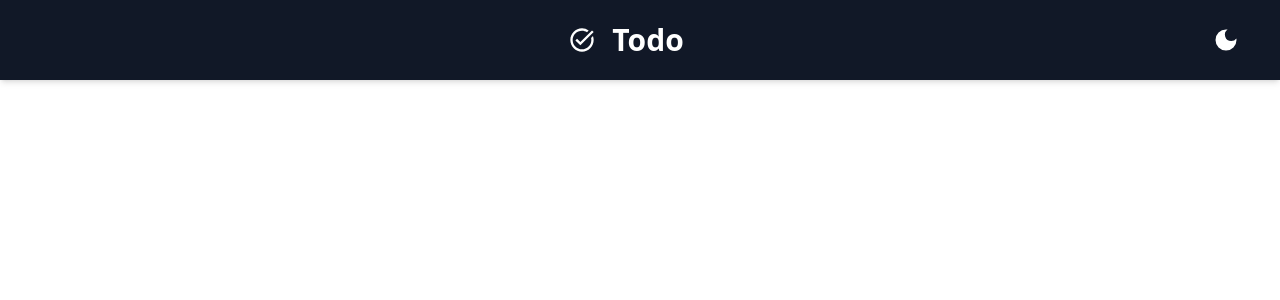
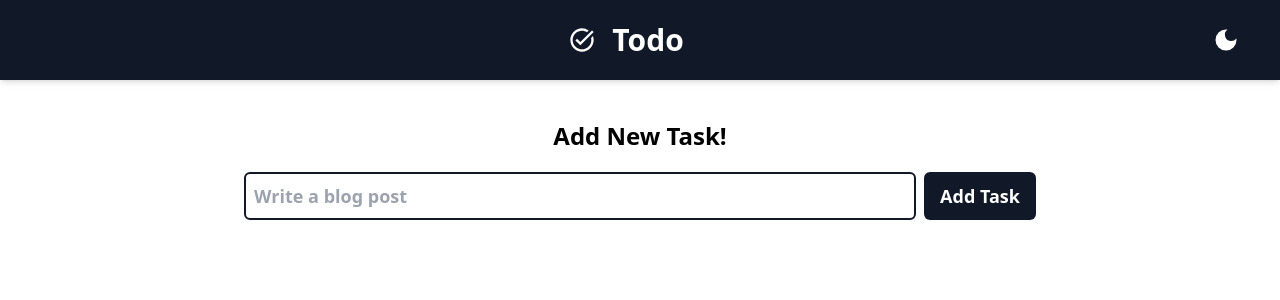
Before and after one commit to lesskop/todo-fullstack, a React (Vite) app in the folder frontend/: page / in a window 1280 px wide. Shown: the top 300 px of the page. Built offline with nearby package versions, Linux system fonts and the light colour scheme.

Commit message:
Add `AddTask`  component w/o POST method

```diff
--- a/frontend/src/App.tsx
+++ b/frontend/src/App.tsx
@@ -1,9 +1,11 @@
+import AddTask from "./components/AddTask";
 import Header from "./components/Header";
 
 const App: React.FC = () => {
   return (
     <div className="app dark:bg-gray-900">
       <Header />
+      <AddTask />
     </div>
   );
 };
--- /dev/null
+++ b/frontend/src/components/AddTask.tsx
@@ -0,0 +1,38 @@
+const exampleTasks: Array<string> = [
+  "Buy groceries",
+  "Walk the dog",
+  "Write a blog post",
+  "Go to the gym",
+  "Run 2 kilometers",
+  "Walk in the park",
+  "Learn React",
+  "Cook dinner",
+];
+
+const AddTask: React.FC = () => {
+  const randomIndex: number = Math.floor(Math.random() * exampleTasks.length);
+  const randomPlaceholderTask: string = exampleTasks[randomIndex];
+
+  return (
+    <div className="w-full px-10 py-10 mx-auto text-center">
+      <h2 className="text-2xl font-bold pb-5 dark:text-white">Add New Task!</h2>
+      <div className="flex justify-center gap-2">
+        <input
+          type="text"
+          placeholder={randomPlaceholderTask}
+          className="p-2 outline-none border-gray-900 border-2 rounded-md
+          w-full max-w-2xl font-semibold text-lg"
+        />
+        <button
+          className="py-2 px-4 font-bold text-lg rounded-md whitespace-nowrap
+        bg-gray-900 dark:bg-gray-700 text-white
+        hover:bg-gray-700 dark:hover:bg-gray-500"
+        >
+          Add Task
+        </button>
+      </div>
+    </div>
+  );
+};
+
+export default AddTask;
```
